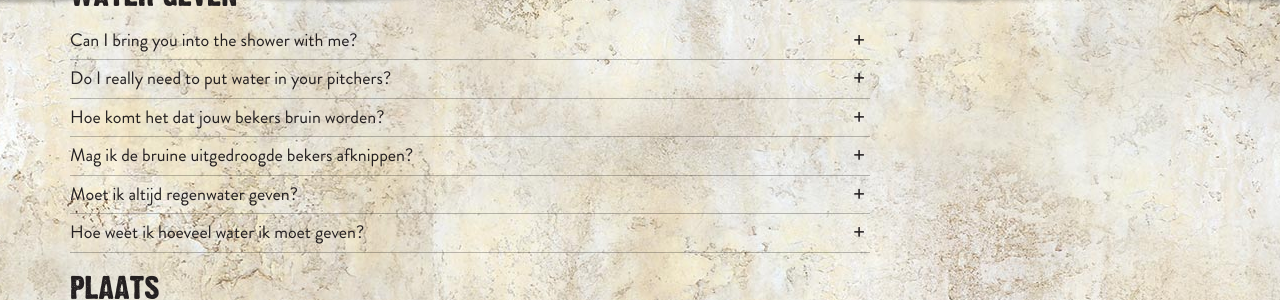
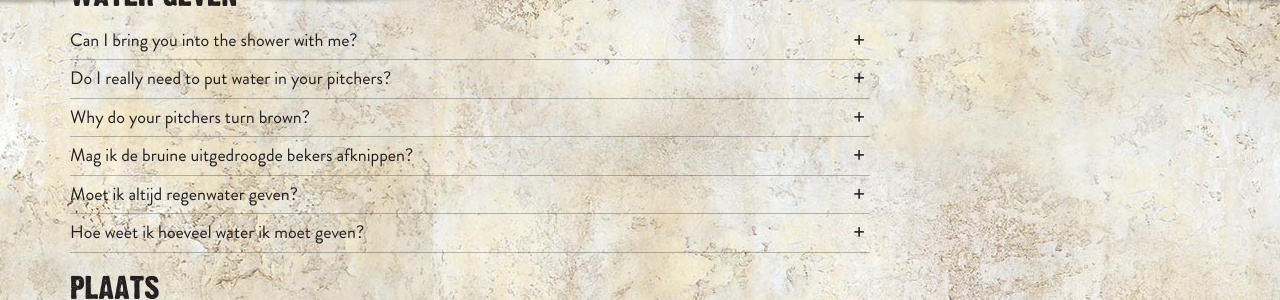
Before and after one commit to xuantiep/monkeyjars_en, a Jekyll site: the page built from funfacts/index.md, in a window 1280 px wide and 900 px high, scrolled down 393 px. Shown: the part 156-456 px from the top of the window. Built offline with Jekyll 4.4.1, drawn with Linux system fonts in a browser that asks for light colours; part of the change alters nothing that is shown.

Commit message:
Updated 'funfacts/index.md' via CloudCannon

```diff
--- a/funfacts/index.md
+++ b/funfacts/index.md
@@ -39,12 +39,12 @@ water_geven:
       put me is not too dry, then I will fill my pitchers with a layer of water
       on my own. Depending on which variety of me you choose, I usually fill my
       pitchers to about a third but this is not always the case.
-  - title: Hoe komt het dat jouw bekers bruin worden?
+  - title: Why do your pitchers turn brown?
     content: >-
-      Als mijn bekers bruin worden is er iets mis. Meestal heb ik dan te weinig
-      water gekregen of sta ik op een plek die te droog of te licht voor mij is.
-      Het is dan belangrijk dat je mijn dorst lest en kijkt of je mij op een
-      vochtige plek kunt neer zetten. Bijvoorbeeld in de badkamer!
+      If my pitchers turn brown, then something is wrong. I may have been given
+      too little water or I may be somewhere that is too dry or bright for me.
+      If that is the case, then it's important for you to quench my thirst or
+      see if you can put me somewhere humid. One thought could be the bathroom!
   - title: Mag ik de bruine uitgedroogde bekers afknippen?
     content: >-
       Ja, de bruine bekers zijn afgestorven. Je mag ze afknippen. Het maakt niet
```
